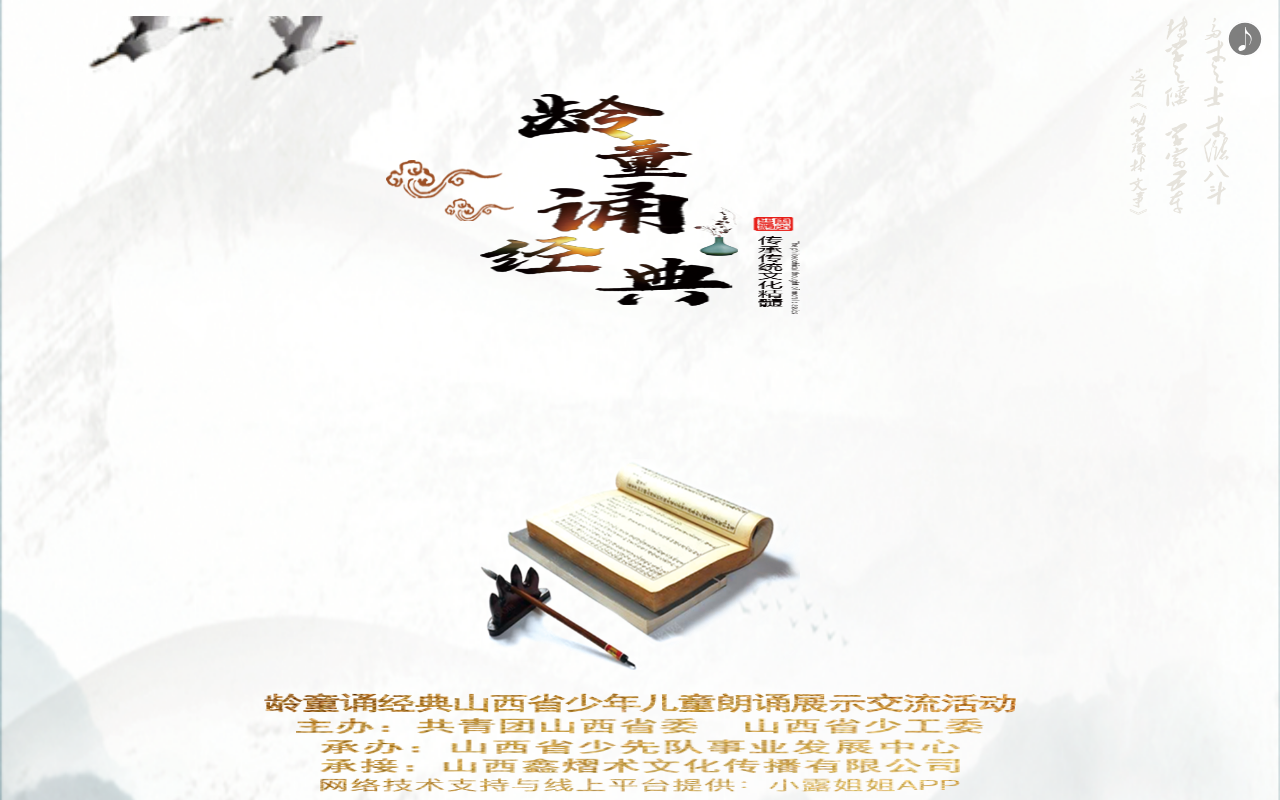
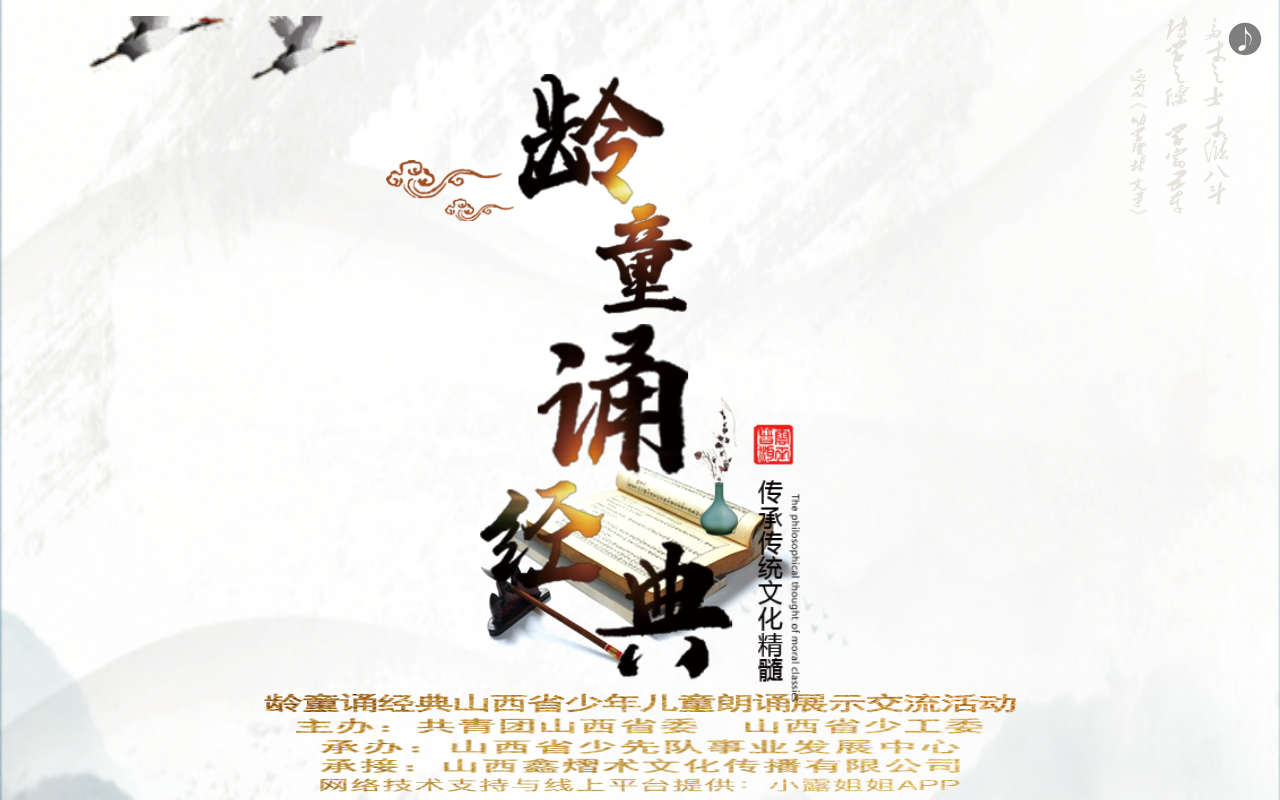
Before and after one commit to wen268/weixinH5, a plain HTML site: page index.html in a window 1280 px wide. Drawn offline with nearby package versions, Linux system fonts and the light colour scheme.

Commit message:
Update H5.css

```diff
--- a/css/H5.css
+++ b/css/H5.css
@@ -136,13 +136,14 @@
 
 .page_1 img:nth-child(1){
     width: 40%;
-    max-height: 220px;
+    /* max-height: 220px; */
     position: absolute;
-    top: 94px;
+    top: 74px;
     left: 0;
     right: 0;
     margin: auto;
     z-index: 4;
+    flex-shrink: 0
 }
 .page_1 img:nth-child(2){
     width: 40%;
```
